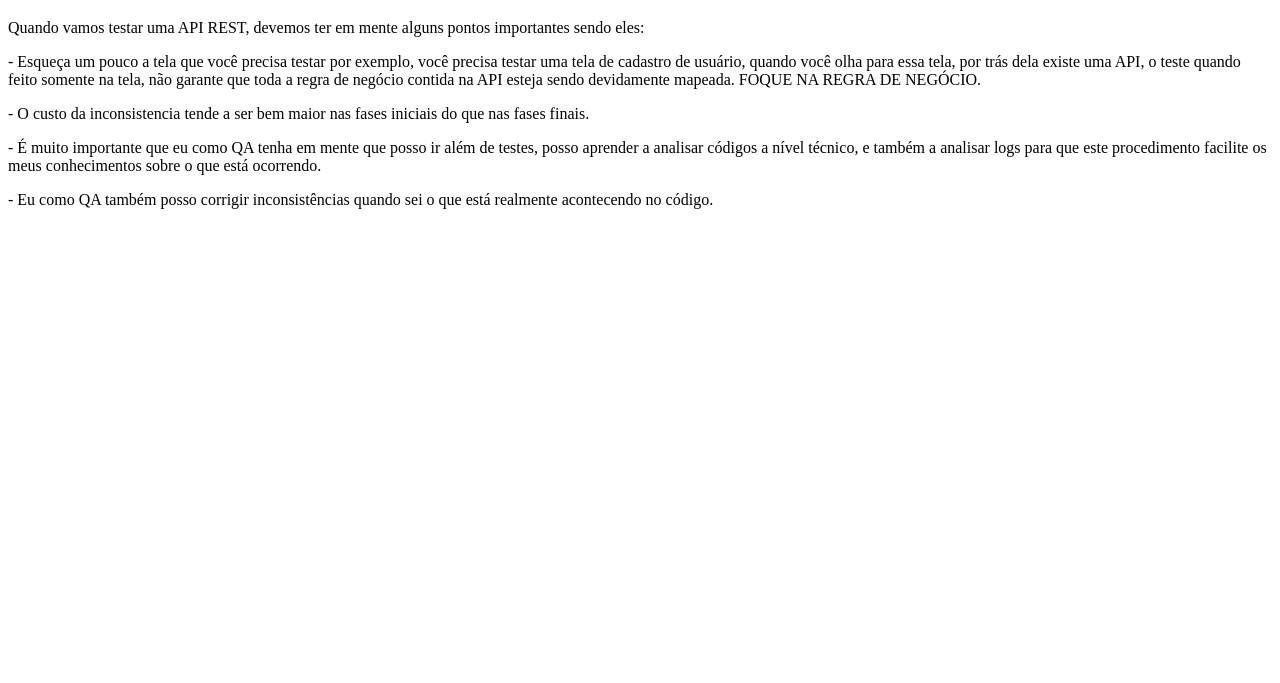
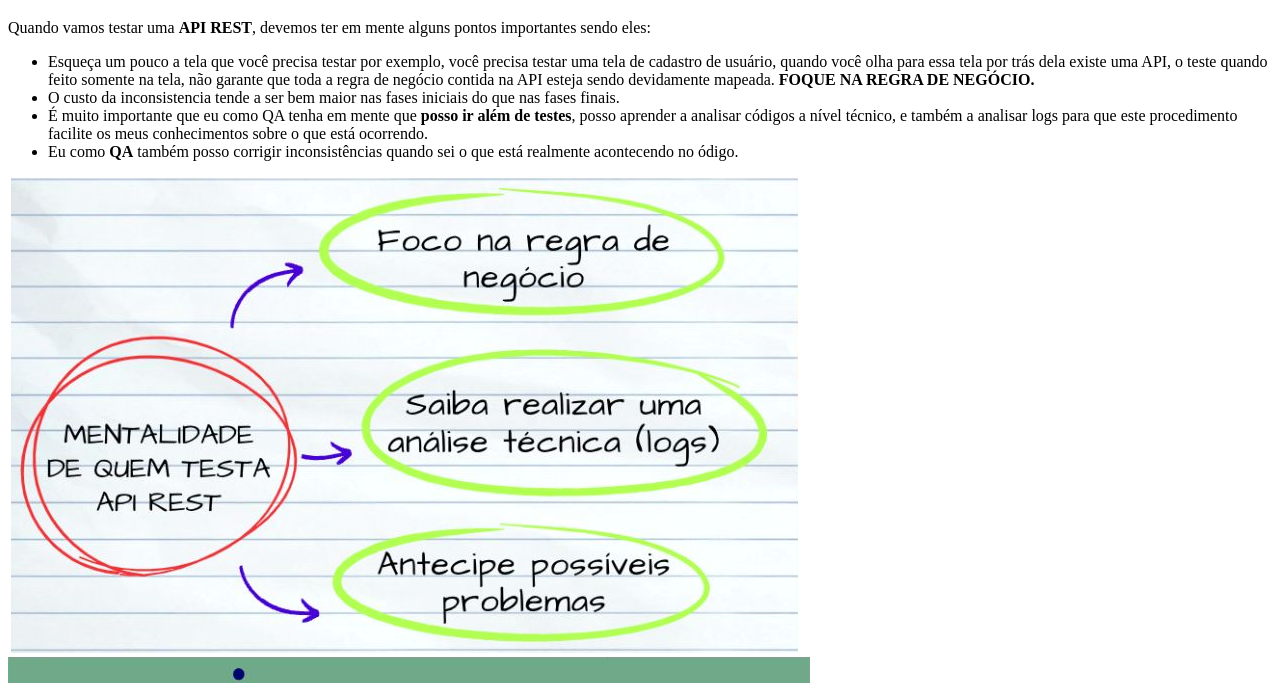
Before and after one commit to Taynara-Luana/projeto-html-css-js-docker, a plain HTML site: page src/view/apiRest/mentalidade.html in a window 1280 px wide. Shown: the part 61-744 px from the top of the page. Drawn offline with Linux system fonts and the light colour scheme.

Commit message:
inserindo_imagens

```diff
--- a/src/view/apiRest/mentalidade.html
+++ b/src/view/apiRest/mentalidade.html
@@ -8,20 +8,25 @@
 <body>
     <hgroup>
         <h1>A mentalidade de quem testa API REST</h1>
-        <p>Quando vamos testar uma API REST, devemos ter em mente alguns pontos importantes sendo eles:</p>
-        <p>- Esqueça um pouco a tela que você precisa testar por exemplo, você precisa testar uma tela de cadastro de usuário, quando você olha para essa tela,
-            por trás dela existe uma API, o teste quando feito somente na tela, não garante que toda a regra de negócio contida na API esteja sendo devidamente
-            mapeada. FOQUE NA REGRA DE NEGÓCIO.
-        </p>
-        <p>- O custo da inconsistencia tende a ser bem maior nas fases iniciais do que nas fases finais.</p>
-        <p>- É muito importante que eu como QA tenha em mente que posso ir além de testes, posso aprender a analisar códigos a nível técnico, e também a analisar
-            logs para que este procedimento facilite os meus conhecimentos sobre o que está ocorrendo.
-        </p>
-        <p>
-            - Eu como QA também posso corrigir inconsistências quando sei o que está realmente acontecendo no código.
-        </p>
     </hgroup>
 
+    <p>Quando vamos testar uma <b>API REST</b>, devemos ter em mente alguns pontos importantes sendo eles:</p>
+    <ul>
+        <li>Esqueça um pouco a tela que você precisa testar por exemplo, você precisa testar uma tela de cadastro de
+            usuário, quando você olha para essa tela
+            por trás dela existe uma API, o teste quando feito somente na tela, não garante que toda a regra de negócio
+            contida na API esteja sendo devidamente
+            mapeada. <b>FOQUE NA REGRA DE NEGÓCIO.</b></li>
+        <li>O custo da inconsistencia tende a ser bem maior nas fases iniciais do que nas fases finais.</li>
+        <li>É muito importante que eu como QA tenha em mente que <b>posso ir além de testes</b>, posso aprender a
+            analisar códigos a nível técnico, e também a analisar logs para que este procedimento facilite os meus
+            conhecimentos sobre o que está ocorrendo.</li>
+        <li>Eu como <b>QA</b> também posso corrigir inconsistências quando sei o que está realmente acontecendo no
+            ódigo.</li>
+    </ul>
+
+    <img src="../../images/mapa_mental_mentalidade.png"><br>
+    <img src="../../images/fluxo_exemplificado_mentalidade.png">
 </body>
 
 </html>
```
Also changed, not shown: src/view/index.html (+17 -0 lines), src/images/fluxo_exemplificado_mentalidade.png (added), src/images/mapa_mental_mentalidade.png (added), 3 other files.
